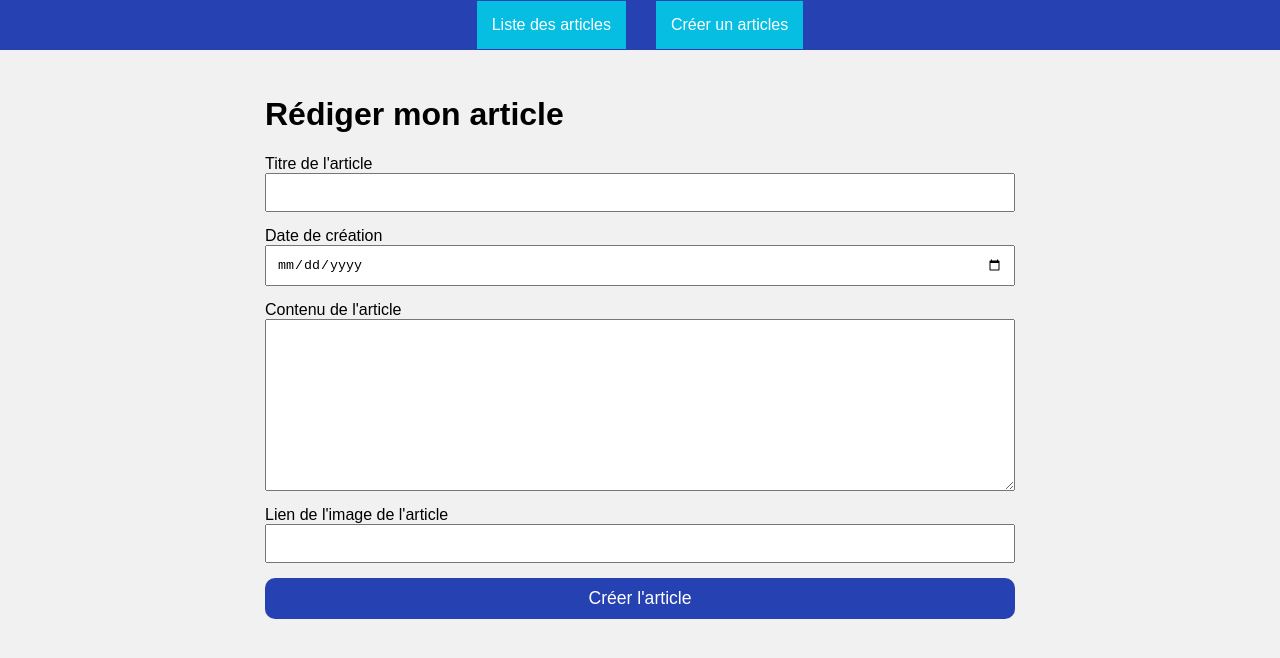
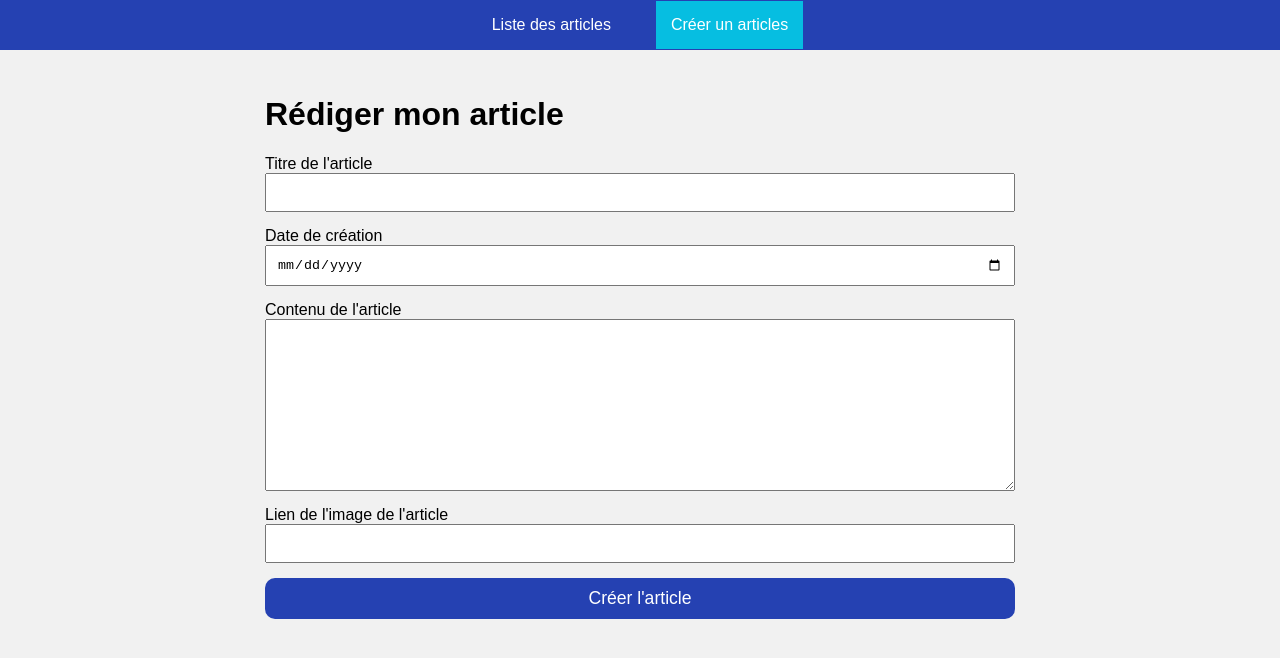
Before and after one commit to ExtraDev/angular-challenges, an Angular app: page /create in a window 1280 px wide. Shown: the top 658 px of the page. Built offline with nearby package versions, Linux system fonts and the light colour scheme.

Commit message:
Fix form, fix routing

```diff
--- a/src/app/app.component.html
+++ b/src/app/app.component.html
@@ -1,5 +1,5 @@
 <nav>
-  <a routerLink="/" routerLinkActive="activeLink">Liste des articles</a>
+  <a routerLink="" routerLinkActive="activeLink" [routerLinkActiveOptions]="{exact: true}">Liste des articles</a>
   <a routerLink="/create" routerLinkActive="activeLink">Créer un articles</a>
 </nav>
 
--- a/src/app/articles/article-form/article-form.component.html
+++ b/src/app/articles/article-form/article-form.component.html
@@ -1,6 +1,7 @@
 <div class="container">
     <h1>Rédiger mon article</h1>
     <form [formGroup]="articleForm" (ngSubmit)="createArticle()">
+
         <div class="form-group">
             <label for="title">Titre de l'article</label>
             <input type="text" id="title" formControlName="title">
@@ -18,6 +19,6 @@
             <input type="text" id="thumbnail" formControlName="thumbnail">
         </div>
 
-        <button type="submit">Créer l'article</button>
+        <button type="submit" [disabled]="!articleForm.valid">Créer l'article</button>
     </form>
 </div>
--- a/src/app/articles/article-form/article-form.component.ts
+++ b/src/app/articles/article-form/article-form.component.ts
@@ -2,7 +2,6 @@ import { Component } from '@angular/core';
 import { CommonModule } from '@angular/common';
 import { ReactiveFormsModule, FormGroup, FormControl, Validators } from '@angular/forms';
 import { ArticlesService } from '../articles.service';
-import { Article } from '../article.model';
 
 @Component({
   selector: 'app-article-form',
@@ -12,6 +11,7 @@ import { Article } from '../article.model';
   styleUrl: './article-form.component.scss'
 })
 export class ArticleFormComponent {
+
   articleForm = new FormGroup({
     title: new FormControl<string>('', Validators.required),
     date: new FormControl<string>('', Validators.required),
```
